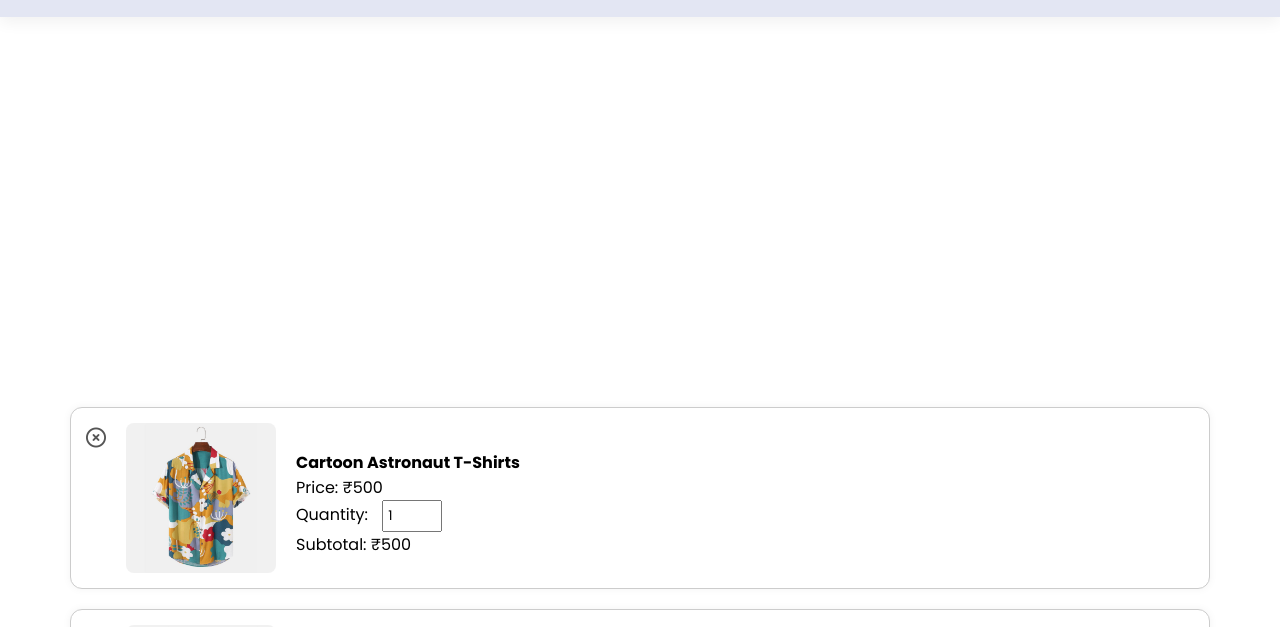
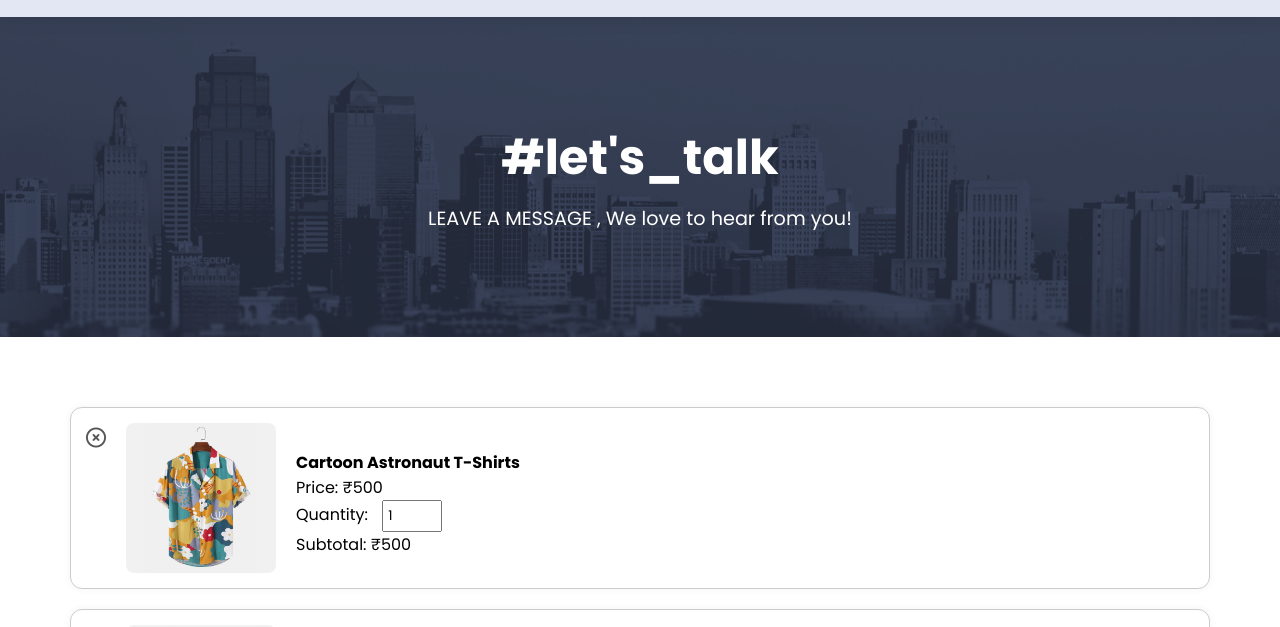
Before and after one commit to GEETANSH236/Ecommerce, a plain HTML site: page cart.html in a window 1280 px wide. Shown: the part 97-724 px from the top of the page. Drawn offline with Linux system fonts and the light colour scheme.

Commit message:
Update contact.css
banner bgc

```diff
--- a/Css/contact.css
+++ b/Css/contact.css
@@ -1,6 +1,6 @@
 
 .about-header {
-  background-image: url("Ecommerce/asset/about/banner.png");
+  background-image: url("/Ecommerce/asset/about/banner.png");
   background-size: cover;
   background-position: center;
   height: 40vh;
```
